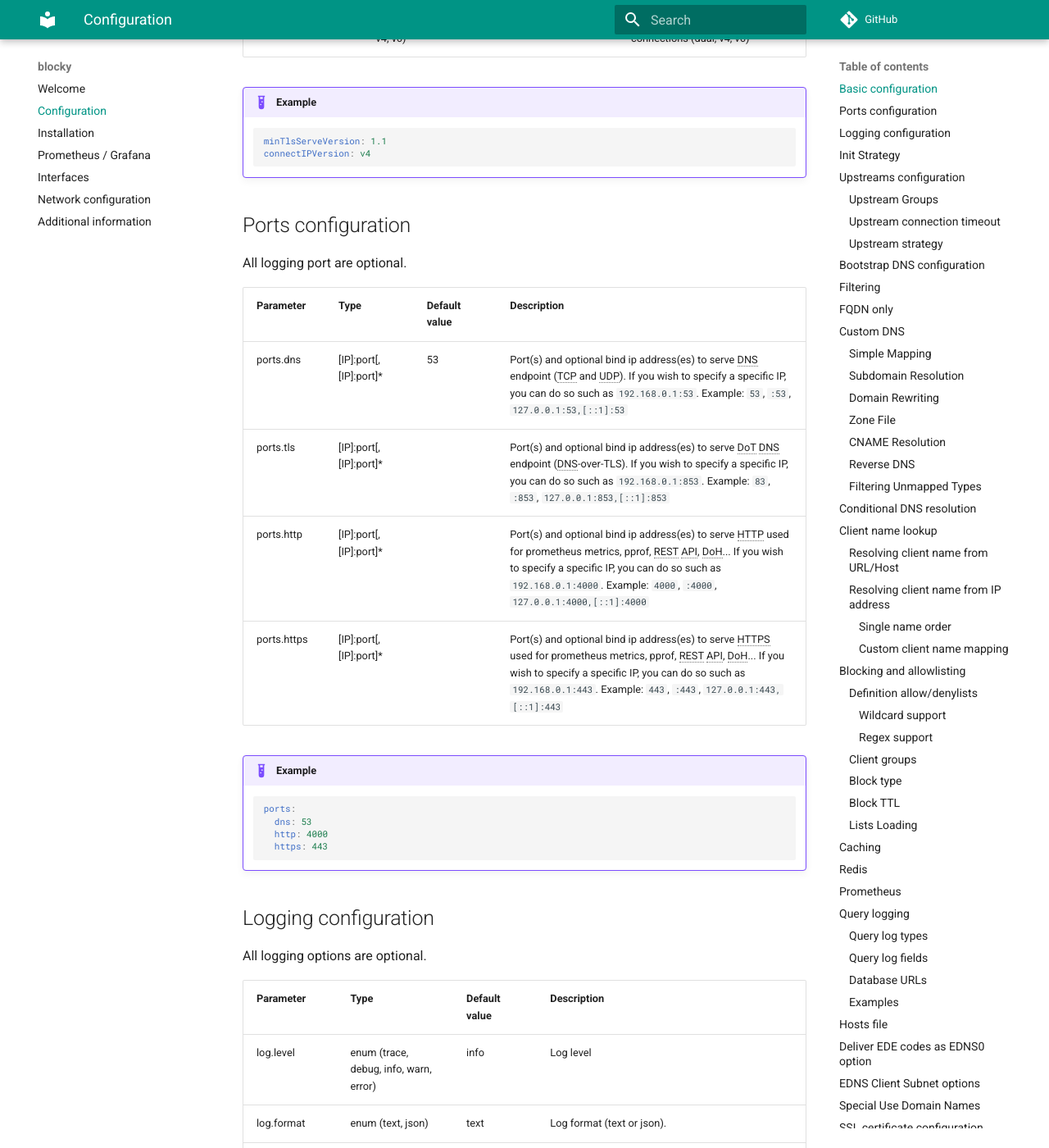
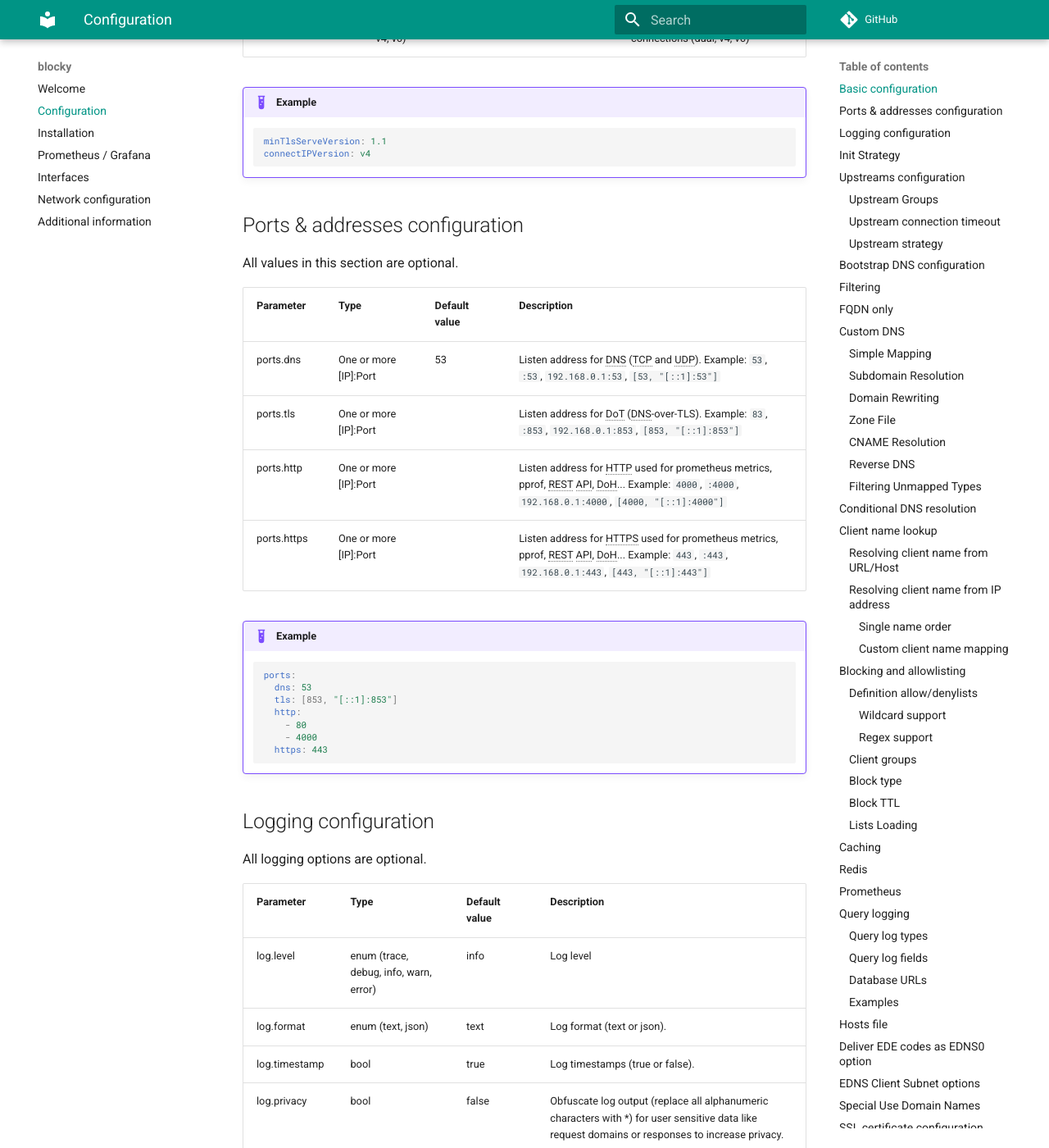
Before and after one commit to 0xERR0R/blocky, an MkDocs documentation site: the page built from docs/configuration.md, in a window 1280 px wide and 1400 px high, scrolled down 743 px. Shown: the whole window at 82% size. Built offline with MkDocs 1.6.1 and Material for MkDocs 9.7.7, drawn with Linux system fonts in a browser that asks for light colours; comment, search, counter and statistics services are not loaded; the version menu is left out.

Commit message:
feat(config): support YAML arrays for ports
Comma separated strings are still supported for back-compat.

My goal with this is to make the NixOS module support opening the right
ports in the firewall automatically, without needing to parse the comma
separated strings on top of the various `addr:port` formats.

````diff
--- a/docs/config.yml
+++ b/docs/config.yml
@@ -318,13 +318,22 @@ hostsFile:
 
 # optional: ports configuration
 ports:
-  # optional: DNS listener port(s) and bind ip address(es), default 53 (UDP and TCP). Example: 53, :53, "127.0.0.1:5353,[::1]:5353"
-  dns: 53
-  # optional: Port(s) and bind ip address(es) for DoT (DNS-over-TLS) listener. Example: 853, 127.0.0.1:853
+  # optional: DNS listener port(s) and bind ip address(es)
+  # default: 53 (UDP and TCP)
+  # example: [53, :53, 127.0.0.1:53, [::1]:53]
+  dns:
+    - 53
+    - localhost:5353
+  # optional: Port(s) and bind ip address(es) for DoT (DNS-over-TLS) listener.
+  #           Supports the same formats as `dns` above.
+  # default: none
+  # example: [853, :853, 127.0.0.1:853, [::1]:853]
   tls: 853
-  # optional: Port(s) and optional bind ip address(es) to serve HTTPS used for prometheus metrics, pprof, REST API, DoH... If you wish to specify a specific IP, you can do so such as 192.168.0.1:443. Example: 443, :443, 127.0.0.1:443,[::1]:443
+  # optional: Port(s) and optional bind ip address(es) to serve HTTPS used for prometheus metrics, pprof, REST API, DoH...
+  # example: [443, :443, 127.0.0.1:443, [::1]:443]
   https: 443
-  # optional: Port(s) and optional bind ip address(es) to serve HTTP used for prometheus metrics, pprof, REST API, DoH... If you wish to specify a specific IP, you can do so such as 192.168.0.1:4000. Example: 4000, :4000, 127.0.0.1:4000,[::1]:4000
+  # optional: Port(s) and optional bind ip address(es) to serve HTTP used for prometheus metrics, pprof, REST API, DoH...
+  # example: [4000, :4000, 127.0.0.1:4000, [::1]:4000]
   http: 4000
 
 # optional: logging configuration
--- a/docs/configuration.md
+++ b/docs/configuration.md
@@ -25,23 +25,26 @@ configuration properties as [JSON](config.yml).
     connectIPVersion: v4
     ```
 
-## Ports configuration
+## Ports & addresses configuration
 
-All logging port are optional.
+All values in this section are optional.
 
-| Parameter   | Type                    | Default value | Description                                                                                                                                                                                                                                       |
-| ----------- | ----------------------- | ------------- | ------------------------------------------------------------------------------------------------------------------------------------------------------------------------------------------------------------------------------------------------- |
-| ports.dns   | [IP]:port[,[IP]:port]\* | 53            | Port(s) and optional bind ip address(es) to serve DNS endpoint (TCP and UDP). If you wish to specify a specific IP, you can do so such as `192.168.0.1:53`. Example: `53`, `:53`, `127.0.0.1:53,[::1]:53`                                         |
-| ports.tls   | [IP]:port[,[IP]:port]\* |               | Port(s) and optional bind ip address(es) to serve DoT DNS endpoint (DNS-over-TLS). If you wish to specify a specific IP, you can do so such as `192.168.0.1:853`. Example: `83`, `:853`, `127.0.0.1:853,[::1]:853`                                |
-| ports.http  | [IP]:port[,[IP]:port]\* |               | Port(s) and optional bind ip address(es) to serve HTTP used for prometheus metrics, pprof, REST API, DoH... If you wish to specify a specific IP, you can do so such as `192.168.0.1:4000`. Example: `4000`, `:4000`, `127.0.0.1:4000,[::1]:4000` |
-| ports.https | [IP]:port[,[IP]:port]\* |               | Port(s) and optional bind ip address(es) to serve HTTPS used for prometheus metrics, pprof, REST API, DoH... If you wish to specify a specific IP, you can do so such as `192.168.0.1:443`. Example: `443`, `:443`, `127.0.0.1:443,[::1]:443`     |
+| Parameter   | Type                  | Default value | Description                                                                                                                                       |
+| ----------- | --------------------- | ------------- | ------------------------------------------------------------------------------------------------------------------------------------------------- |
+| ports.dns   | One or more [IP]:Port | 53            | Listen address for DNS (TCP and UDP). Example: `53`, `:53`, `192.168.0.1:53`, `[53, "[::1]:53"]`                                                  |
+| ports.tls   | One or more [IP]:Port |               | Listen address for DoT (DNS-over-TLS). Example: `83`, `:853`, `192.168.0.1:853`, `[853, "[::1]:853"]`                                             |
+| ports.http  | One or more [IP]:Port |               | Listen address for HTTP used for prometheus metrics, pprof, REST API, DoH... Example: `4000`, `:4000`, `192.168.0.1:4000`, `[4000, "[::1]:4000"]` |
+| ports.https | One or more [IP]:Port |               | Listen address for HTTPS used for prometheus metrics, pprof, REST API, DoH... Example: `443`, `:443`, `192.168.0.1:443`, `[443, "[::1]:443"]`     |
 
 !!! example
 
     ```yaml
     ports:
       dns: 53
-      http: 4000
+      tls: [853, "[::1]:853"]
+      http:
+        - 80
+        - 4000
       https: 443
     ```
 
````
Also changed, not shown: 2 other files.
